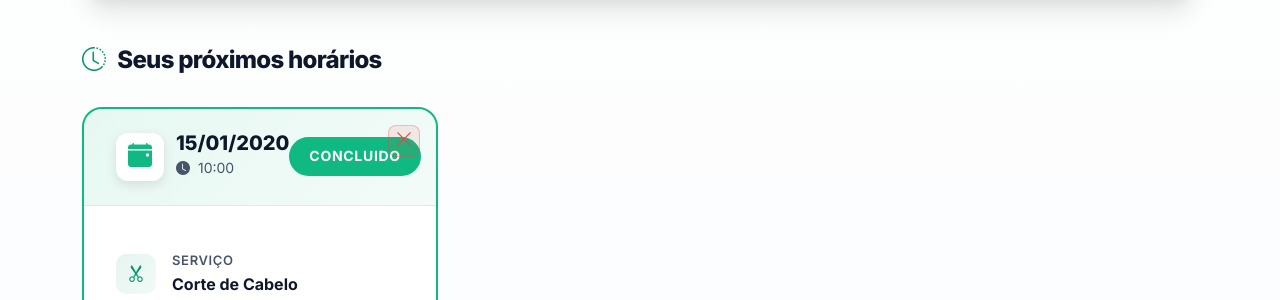
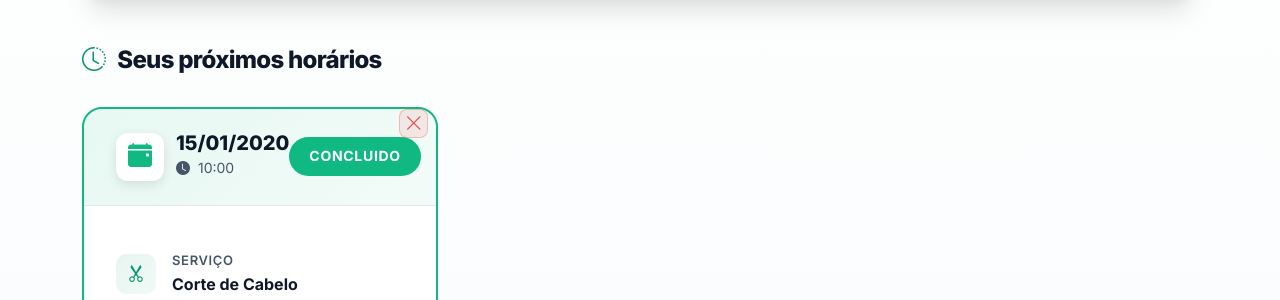
Before and after one commit to Guilherme7K/Corte-Certo, a Flask app: page /meus-agendamentos in a window 1280 px wide. Shown: the part 385-685 px from the top of the page. Run offline with Flask 3, Linux system fonts and the light colour scheme; the visitor is signed in with stand-in values (Sample User, id 1); tables that the repository leaves empty hold one stand-in row (values such as "Sample post").

Commit message:
correção btn

```diff
--- a/templates/cliente/dashboard.html
+++ b/templates/cliente/dashboard.html
@@ -132,10 +132,10 @@
 
     .delete-btn {
     position: absolute;
-        top: 1rem;
-        right: 1rem;
-        width: 32px;
-        height: 32px;
+    top: 0.6px;
+    right: 7.7px;
+    width: 29px;
+    height: 29px;
     border-radius: 8px;
     background: rgba(239, 68, 68, 0.1);
     border: 1px solid rgba(239, 68, 68, 0.3);
```
Lines whose indentation alone changed are shown as unchanged.
